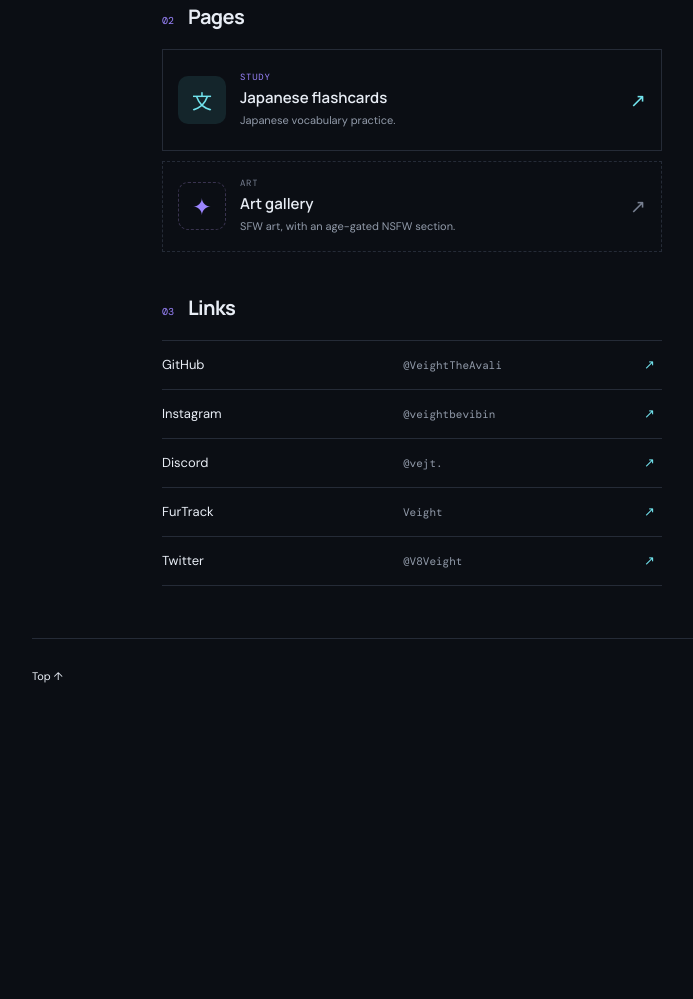
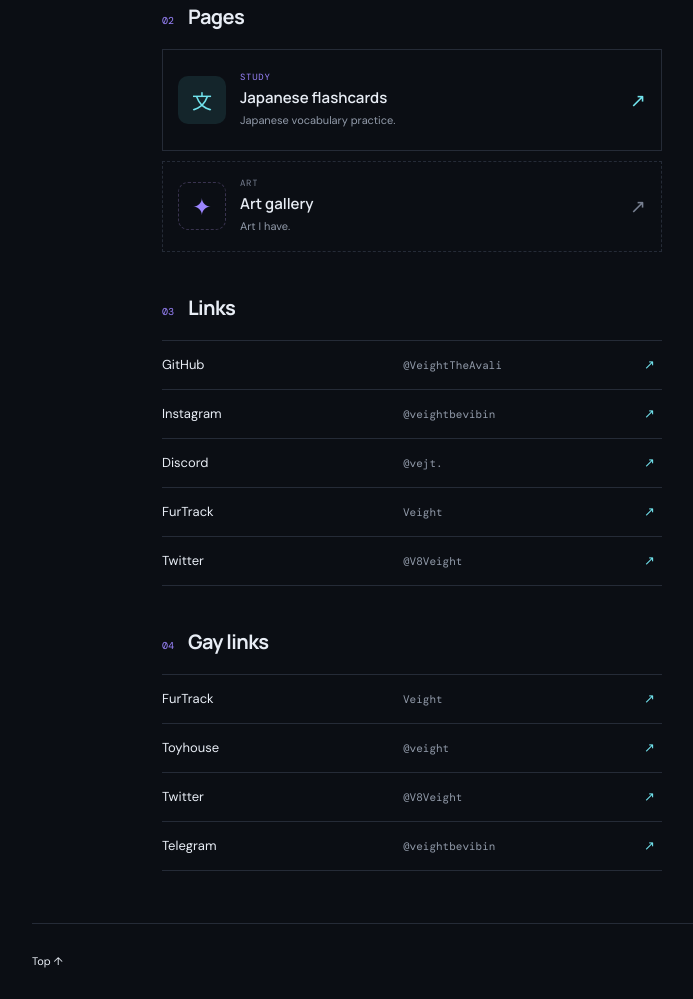
Before and after one commit to VeightTheAvali/veighttheavali.github.io, a plain HTML site: page index.html in a window 1280 px wide. Shown: the part 500-1499 px from the top of the page, without its empty margins (228-921 px from the left). Before the commit the page ends 1214 px from the top, so only its background shows below. Drawn offline with nearby package versions, Linux system fonts and the light colour scheme; no server answers.

Commit message:
Add furry links section and update art gallery description; enhance CSS for layout

```diff
--- a/index.html
+++ b/index.html
@@ -68,7 +68,7 @@
             <span class="card-copy">
               <span class="card-category">ART</span>
               <span class="card-title">Art gallery</span>
-              <span class="card-description">SFW art, with an age-gated NSFW section.</span>
+              <span class="card-description">Art I have.</span>
             </span>
             <span class="card-arrow" aria-hidden="true">↗</span>
           </a>
@@ -97,6 +97,27 @@
             </a>
           </div>
         </section>
+
+        <section class="furry-section" id="furry" aria-labelledby="furry-title">
+          <div class="section-heading">
+            <span class="section-number">04</span>
+            <h2 id="furry-title">Gay links</h2>
+          </div>
+          <div class="social-list">
+            <a href="https://www.furtrack.com/user/Veight" target="_blank" rel="noreferrer">
+              <span>FurTrack</span><span class="social-handle">Veight</span><span class="social-arrow" aria-hidden="true">↗</span>
+            </a>
+            <a href="https://toyhou.se/30355405.veight/" target="_blank" rel="noreferrer">
+              <span>Toyhouse</span><span class="social-handle">@veight</span><span class="social-arrow" aria-hidden="true">↗</span>
+            </a>
+            <a href="https://twitter.com/V8Veight" target="_blank" rel="noreferrer">
+              <span>Twitter</span><span class="social-handle">@V8Veight</span><span class="social-arrow" aria-hidden="true">↗</span>
+            </a>
+            <a href="https://t.me/veightbevibin" target="_blank" rel="noreferrer">
+              <span>Telegram</span><span class="social-handle">@veightbevibin</span><span class="social-arrow" aria-hidden="true">↗</span>
+            </a>
+          </div>
+        </section>
       </div>
     </main>
 
--- a/style.css
+++ b/style.css
@@ -192,6 +192,7 @@ h1 {
   z-index: 2;
   top: calc(100% + 32px);
   left: 101px;
+  white-space: nowrap;
   padding: 3px 7px;
   background: #000;
   color: var(--muted);
@@ -444,6 +445,11 @@ a.page-card:hover {
 }
 
 .social-section {
+  grid-column: 1 / -1;
+  max-width: 560px;
+}
+
+.furry-section {
   grid-column: 1 / -1;
   max-width: 560px;
 }
```
